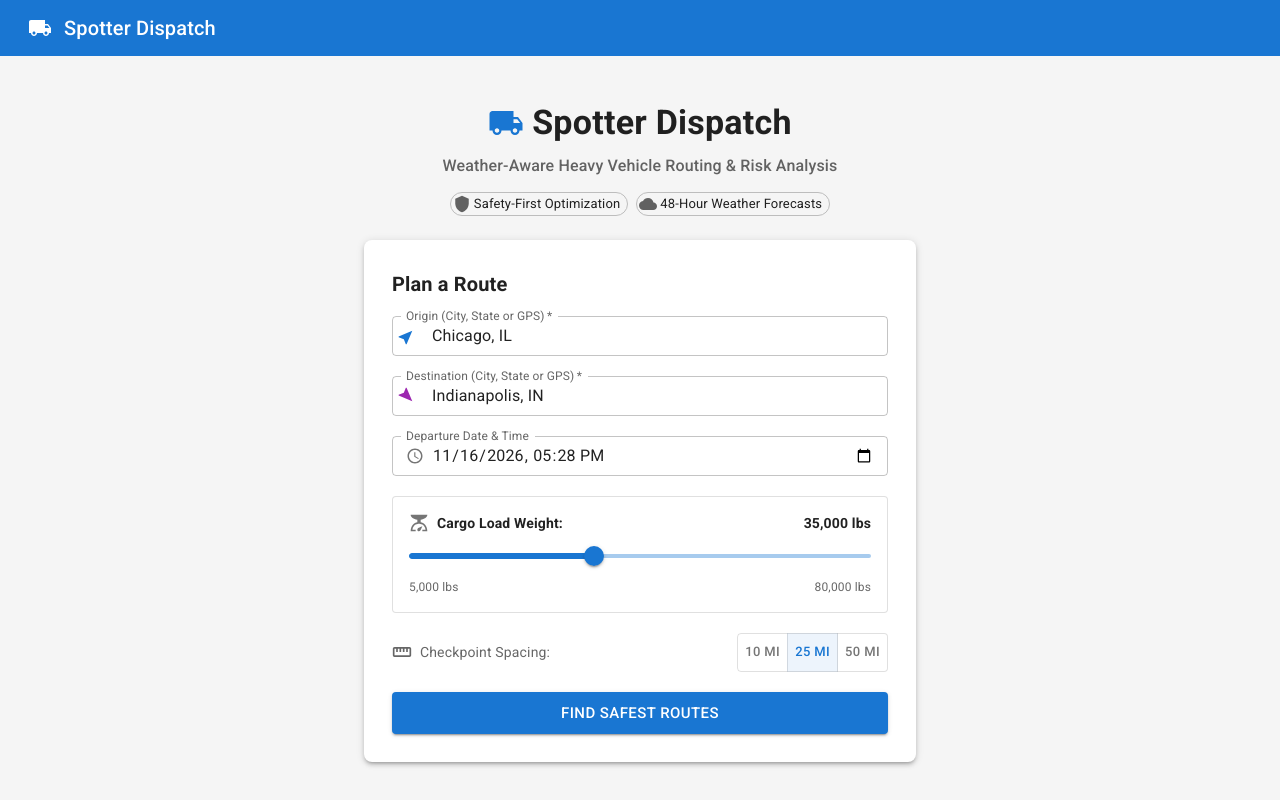
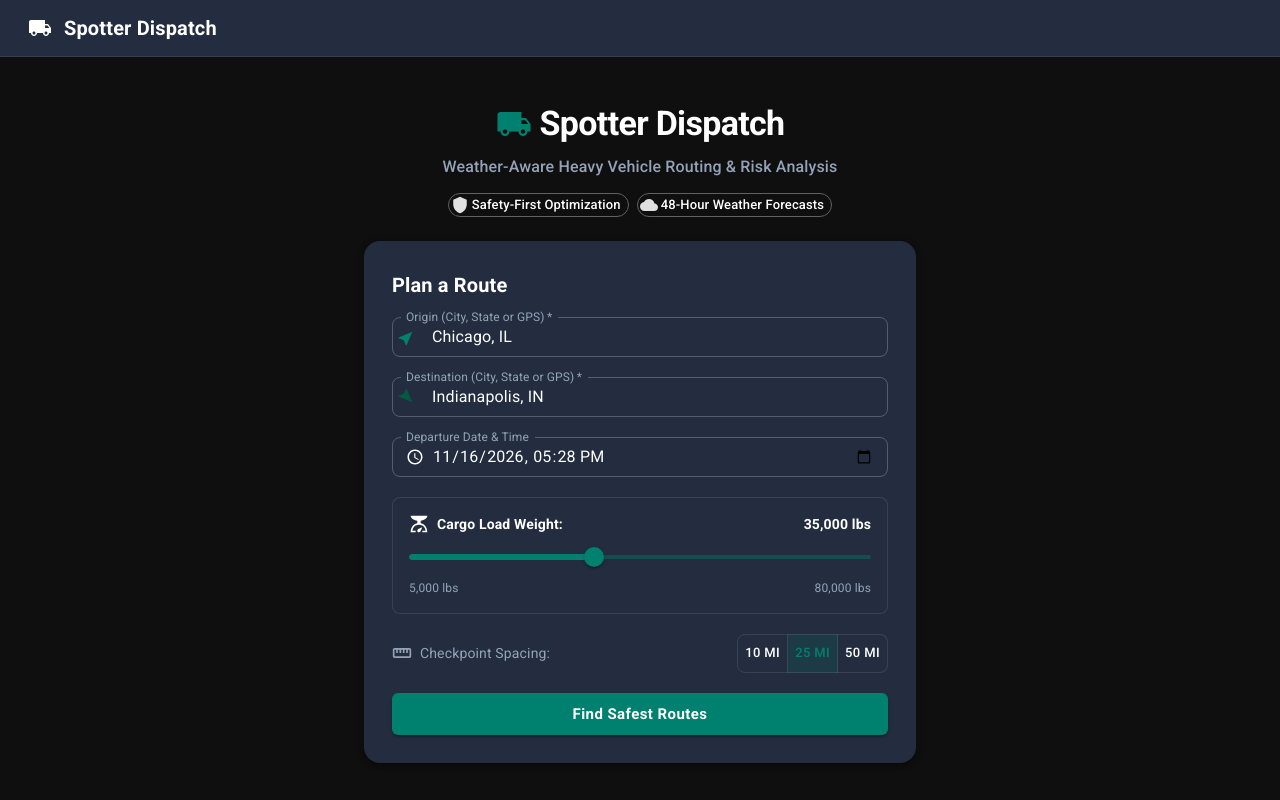
Before and after one commit to k-dot-11/spotter, a React (Vite) app in the folder frontend/: page / in a window 1280 px wide. Built offline with nearby package versions, Linux system fonts and the light colour scheme.

Commit message:
feat(theme): implement centralized theme using Color Hunt palette (#0F0F0F, #232D3F, #005B41, #008170)

```diff
--- a/frontend/index.html
+++ b/frontend/index.html
@@ -11,8 +11,18 @@
       href="https://fonts.googleapis.com/css2?family=Roboto:wght@300;400;500;700&display=swap"
       rel="stylesheet"
     />
+    <style>
+      .leaflet-popup-content-wrapper, .leaflet-popup-tip {
+        background-color: #232D3F !important;
+        color: #ffffff !important;
+        border: 1px solid rgba(255, 255, 255, 0.12) !important;
+      }
+      .leaflet-container a.leaflet-popup-close-button {
+        color: #94a3b8 !important;
+      }
+    </style>
   </head>
-  <body style="margin: 0; padding: 0; overflow: hidden;">
+  <body style="margin: 0; padding: 0; overflow: hidden; background-color: #0F0F0F;">
     <div id="root"></div>
     <script type="module" src="/src/main.tsx"></script>
   </body>
--- a/frontend/src/App.tsx
+++ b/frontend/src/App.tsx
@@ -151,7 +151,7 @@ export const App: React.FC = () => {
                 height: '100%',
                 position: 'relative',
                 overflow: 'hidden',
-                bgcolor: '#e0e0e0',
+                bgcolor: 'background.default',
               }}
             >
               <RouteMap
--- a/frontend/src/components/Map/CheckpointMarkers.tsx
+++ b/frontend/src/components/Map/CheckpointMarkers.tsx
@@ -69,21 +69,21 @@ export const CheckpointMarkers: React.FC<CheckpointMarkersProps> = ({ checkpoint
                 {/* Weather Breakdown */}
                 <Box sx={{ display: 'flex', flexDirection: 'column', gap: 0.5, mb: 1 }}>
                   <Box sx={{ display: 'flex', justifyContent: 'space-between', alignItems: 'center', fontSize: '0.75rem' }}>
-                    <span style={{ display: 'flex', alignItems: 'center', gap: 4, color: '#666' }}>
+                    <span style={{ display: 'flex', alignItems: 'center', gap: 4, color: '#94a3b8' }}>
                       <AirIcon fontSize="inherit" color="action" /> Wind Speed:
                     </span>
                     <strong>{cp.weather.wind_mph.toFixed(1)} mph</strong>
                   </Box>
 
                   <Box sx={{ display: 'flex', justifyContent: 'space-between', alignItems: 'center', fontSize: '0.75rem' }}>
-                    <span style={{ display: 'flex', alignItems: 'center', gap: 4, color: '#666' }}>
+                    <span style={{ display: 'flex', alignItems: 'center', gap: 4, color: '#94a3b8' }}>
                       <WaterDropIcon fontSize="inherit" color="action" /> Rain Rate:
                     </span>
                     <strong>{cp.weather.rain_in_per_hr.toFixed(2)} in/hr</strong>
                   </Box>
 
                   <Box sx={{ display: 'flex', justifyContent: 'space-between', alignItems: 'center', fontSize: '0.75rem' }}>
-                    <span style={{ display: 'flex', alignItems: 'center', gap: 4, color: '#666' }}>
+                    <span style={{ display: 'flex', alignItems: 'center', gap: 4, color: '#94a3b8' }}>
                       <AcUnitIcon fontSize="inherit" color="action" /> Snow Rate:
                     </span>
                     <strong>{cp.weather.snow_in_per_hr.toFixed(2)} in/hr</strong>
--- a/frontend/src/components/Map/HeatmapLayer.tsx
+++ b/frontend/src/components/Map/HeatmapLayer.tsx
@@ -44,7 +44,7 @@ export const HeatmapLayer: React.FC<HeatmapLayerProps> = ({
     }
     // Default: Overall Risk Gradient
     return {
-      0.2: '#22c55e', // Green (Low Risk 1)
+      0.2: '#008170', // Emerald Teal (Low Risk 1)
       0.4: '#eab308', // Yellow (Moderate Risk 2)
       0.6: '#f97316', // Orange (High Risk 3)
       0.8: '#ef4444', // Red (Severe Risk 4)
--- a/frontend/src/components/Map/MapLegend.tsx
+++ b/frontend/src/components/Map/MapLegend.tsx
@@ -2,10 +2,10 @@ import React from 'react';
 import { Box, Typography, Paper } from '@mui/material';
 
 const RISK_LEVELS = [
-  { label: 'Low', color: '#2e7d32', desc: '<25 mph wind / <0.10" rain' },
-  { label: 'Moderate', color: '#ed6c02', desc: '25-34 mph wind / 0.10-0.25" rain' },
-  { label: 'High', color: '#ef6c00', desc: '35-44 mph wind / 0.25-0.50" rain' },
-  { label: 'Severe', color: '#d32f2f', desc: '45-54 mph wind / 0.50-1.00" rain' },
+  { label: 'Low', color: '#008170', desc: '<25 mph wind / <0.10" rain' },
+  { label: 'Moderate', color: '#f59e0b', desc: '25-34 mph wind / 0.10-0.25" rain' },
+  { label: 'High', color: '#f97316', desc: '35-44 mph wind / 0.25-0.50" rain' },
+  { label: 'Severe', color: '#ef4444', desc: '45-54 mph wind / 0.50-1.00" rain' },
   { label: 'No Travel', color: '#7f1d1d', desc: '≥55 mph wind / >1.00" rain' },
 ];
 
--- a/frontend/src/components/Map/RouteMap.tsx
+++ b/frontend/src/components/Map/RouteMap.tsx
@@ -141,12 +141,20 @@ export const RouteMap: React.FC<RouteMapProps> = React.memo(({
         center={defaultCenter}
         zoom={7}
         scrollWheelZoom={true}
-        style={{ width: '100%', height: '100%', background: '#e0e0e0' }}
+        style={{ width: '100%', height: '100%', background: '#0F0F0F' }}
       >
-        {/* Esri World Street Map (Clean, Free, Zero API Keys, Standard Map Style) */}
+        {/* Esri World Dark Gray Canvas (Matches #0F0F0F / #232D3F Dark Theme) */}
         <TileLayer
-          attribution='Tiles &copy; Esri &mdash; Source: Esri, DeLorme, NAVTEQ, USGS'
-          url="https://server.arcgisonline.com/ArcGIS/rest/services/World_Street_Map/MapServer/tile/{z}/{y}/{x}"
+          attribution='Tiles &copy; Esri &mdash; Esri, DeLorme, NAVTEQ'
+          url="https://server.arcgisonline.com/ArcGIS/rest/services/Canvas/World_Dark_Gray_Base/MapServer/tile/{z}/{y}/{x}"
+          maxZoom={16}
+          keepBuffer={6}
+          updateWhenZooming={false}
+          updateWhenIdle={false}
+        />
+        <TileLayer
+          attribution=""
+          url="https://server.arcgisonline.com/ArcGIS/rest/services/Canvas/World_Dark_Gray_Reference/MapServer/tile/{z}/{y}/{x}"
           maxZoom={16}
           keepBuffer={6}
           updateWhenZooming={false}
--- a/frontend/src/components/Sidebar/RouteCardList.tsx
+++ b/frontend/src/components/Sidebar/RouteCardList.tsx
@@ -117,11 +117,11 @@ export const RouteCardList: React.FC<RouteCardListProps> = ({
                     height: 6,
                     borderRadius: 1,
                     overflow: 'hidden',
-                    bgcolor: 'grey.200',
+                    bgcolor: 'rgba(255, 255, 255, 0.1)',
                     mb: 1.5,
                   }}
                 >
-                  {lowPct > 0 && <Box sx={{ width: `${lowPct}%`, bgcolor: '#2e7d32' }} />}
+                  {lowPct > 0 && <Box sx={{ width: `${lowPct}%`, bgcolor: '#008170' }} />}
                   {modPct > 0 && <Box sx={{ width: `${modPct}%`, bgcolor: '#ed6c02' }} />}
                   {highPct > 0 && <Box sx={{ width: `${highPct}%`, bgcolor: '#ef6c00' }} />}
                   {sevPct > 0 && <Box sx={{ width: `${sevPct}%`, bgcolor: '#d32f2f' }} />}
@@ -155,9 +155,9 @@ export const RouteCardList: React.FC<RouteCardListProps> = ({
               {/* Recommendation Reasoning / Hazard Note */}
               <Typography variant="body2" color="text.secondary" sx={{ display: 'flex', alignItems: 'center', gap: 0.5 }}>
                 {isRecommended ? (
-                  <span style={{ color: '#2e7d32', fontWeight: 500 }}>★ {route.recommendation_reason}</span>
+                  <span style={{ color: '#00b89f', fontWeight: 600 }}>★ {route.recommendation_reason}</span>
                 ) : hasNoTravel ? (
-                  <span style={{ color: '#d32f2f', display: 'flex', alignItems: 'center', gap: 4 }}>
+                  <span style={{ color: '#ef4444', display: 'flex', alignItems: 'center', gap: 4 }}>
                     <WarningAmberIcon fontSize="small" />
                     {route.recommendation_reason}
                   </span>
--- a/frontend/src/theme.ts
+++ b/frontend/src/theme.ts
@@ -1,20 +1,115 @@
 import { createTheme } from '@mui/material/styles';
 
+/**
+ * Centralized MUI Theme based on Color Hunt palette:
+ * - #0F0F0F: Dark canvas / default background
+ * - #232D3F: Deep dark slate / paper & card surface
+ * - #005B41: Deep forest jade / secondary & primary dark
+ * - #008170: Bright emerald teal / primary main accent
+ */
 export const theme = createTheme({
   palette: {
-    mode: 'light',
+    mode: 'dark',
     primary: {
-      main: '#1976d2',
+      main: '#008170',
+      dark: '#005B41',
+      light: '#00b89f',
+      contrastText: '#ffffff',
     },
     secondary: {
-      main: '#9c27b0',
+      main: '#005B41',
+      light: '#008170',
+      dark: '#003d2b',
+      contrastText: '#ffffff',
     },
     background: {
-      default: '#f5f5f5',
-      paper: '#ffffff',
+      default: '#0F0F0F',
+      paper: '#232D3F',
+    },
+    text: {
+      primary: '#ffffff',
+      secondary: '#94a3b8',
+    },
+    divider: 'rgba(255, 255, 255, 0.1)',
+    success: {
+      main: '#008170',
+      light: '#00b89f',
+      dark: '#005B41',
+    },
+    error: {
+      main: '#ef4444',
+      dark: '#b91c1c',
+      light: '#f87171',
+    },
+    warning: {
+      main: '#f59e0b',
+    },
+    action: {
+      selected: 'rgba(0, 129, 112, 0.16)',
+      hover: 'rgba(255, 255, 255, 0.05)',
     },
   },
   typography: {
     fontFamily: '"Roboto", "Helvetica", "Arial", sans-serif',
+    h4: {
+      fontWeight: 700,
+      letterSpacing: '-0.02em',
+    },
+    h6: {
+      fontWeight: 600,
+    },
+  },
+  shape: {
+    borderRadius: 8,
+  },
+  components: {
+    MuiAppBar: {
+      styleOverrides: {
+        root: {
+          backgroundColor: '#232D3F',
+          borderBottom: '1px solid rgba(255, 255, 255, 0.08)',
+          boxShadow: '0 2px 8px rgba(0, 0, 0, 0.3)',
+        },
+      },
+    },
+    MuiPaper: {
+      styleOverrides: {
+        root: {
+          backgroundImage: 'none',
+          backgroundColor: '#232D3F',
+        },
+      },
+    },
+    MuiCard: {
+      styleOverrides: {
+        root: {
+          backgroundImage: 'none',
+          backgroundColor: '#232D3F',
+          borderColor: 'rgba(255, 255, 255, 0.1)',
+        },
+      },
+    },
+    MuiButton: {
+      styleOverrides: {
+        root: {
+          textTransform: 'none',
+          fontWeight: 600,
+          borderRadius: 6,
+        },
+        containedPrimary: {
+          backgroundColor: '#008170',
+          '&:hover': {
+            backgroundColor: '#005B41',
+          },
+        },
+      },
+    },
+    MuiChip: {
+      styleOverrides: {
+        root: {
+          fontWeight: 500,
+        },
+      },
+    },
   },
 });
--- a/frontend/src/utils/routeColors.ts
+++ b/frontend/src/utils/routeColors.ts
@@ -1,9 +1,9 @@
 import { RouteSummary } from '../types/trip';
 
 export const getRouteColor = (route: RouteSummary): string => {
-  if (route.has_no_travel) return '#d32f2f'; // Red (No Travel)
-  if (route.is_recommended) return '#2e7d32'; // Forest Green (Safest / Recommended)
-  if (route.rank === 2) return '#1976d2'; // Blue (Option 2)
-  if (route.rank === 3) return '#7b1fa2'; // Purple (Option 3)
-  return '#0288d1';
+  if (route.has_no_travel) return '#ef4444'; // Red (No Travel)
+  if (route.is_recommended) return '#008170'; // Emerald Teal (Safest / Recommended)
+  if (route.rank === 2) return '#38bdf8'; // Sky Blue (Option 2)
+  if (route.rank === 3) return '#a855f7'; // Purple (Option 3)
+  return '#00b89f';
 };
```
